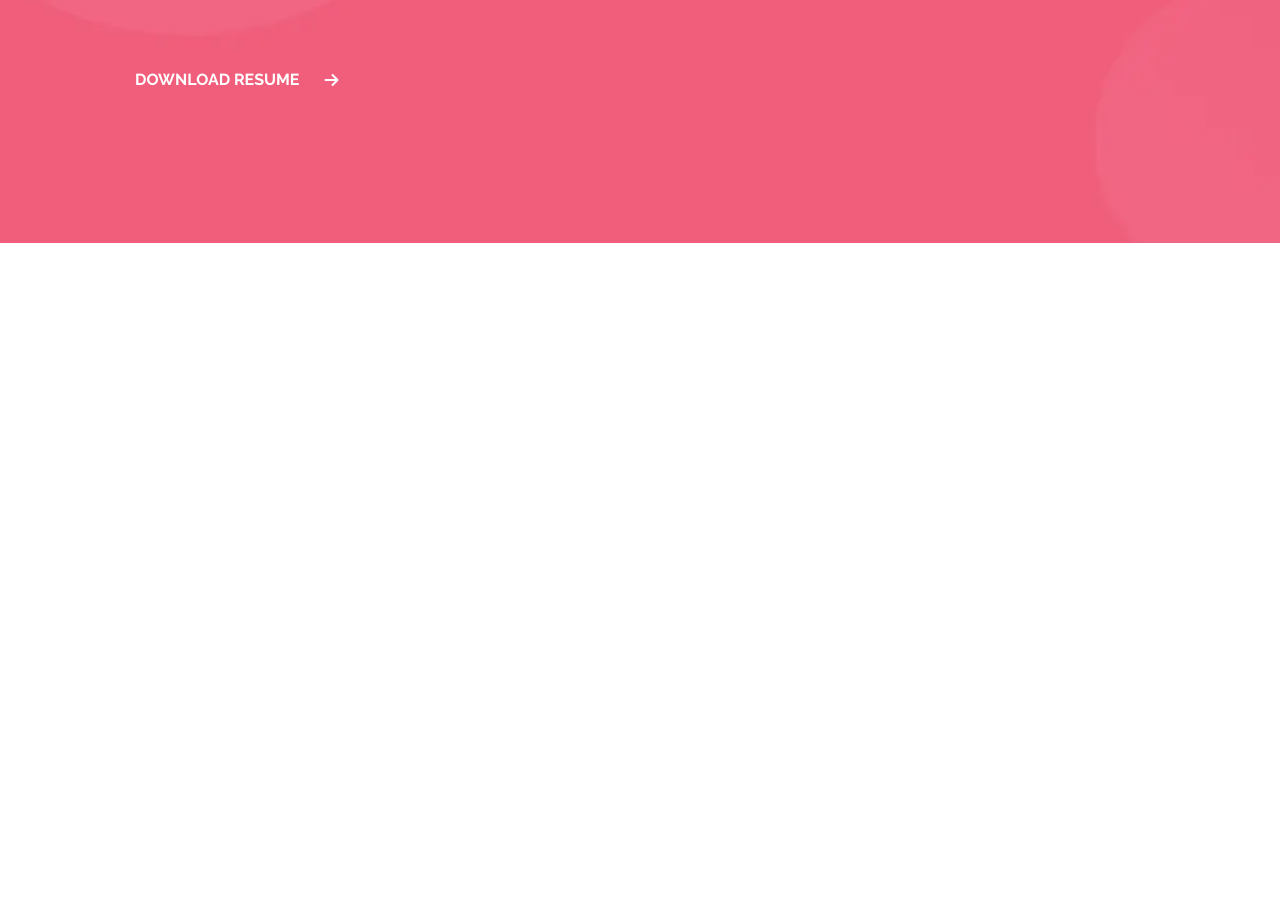
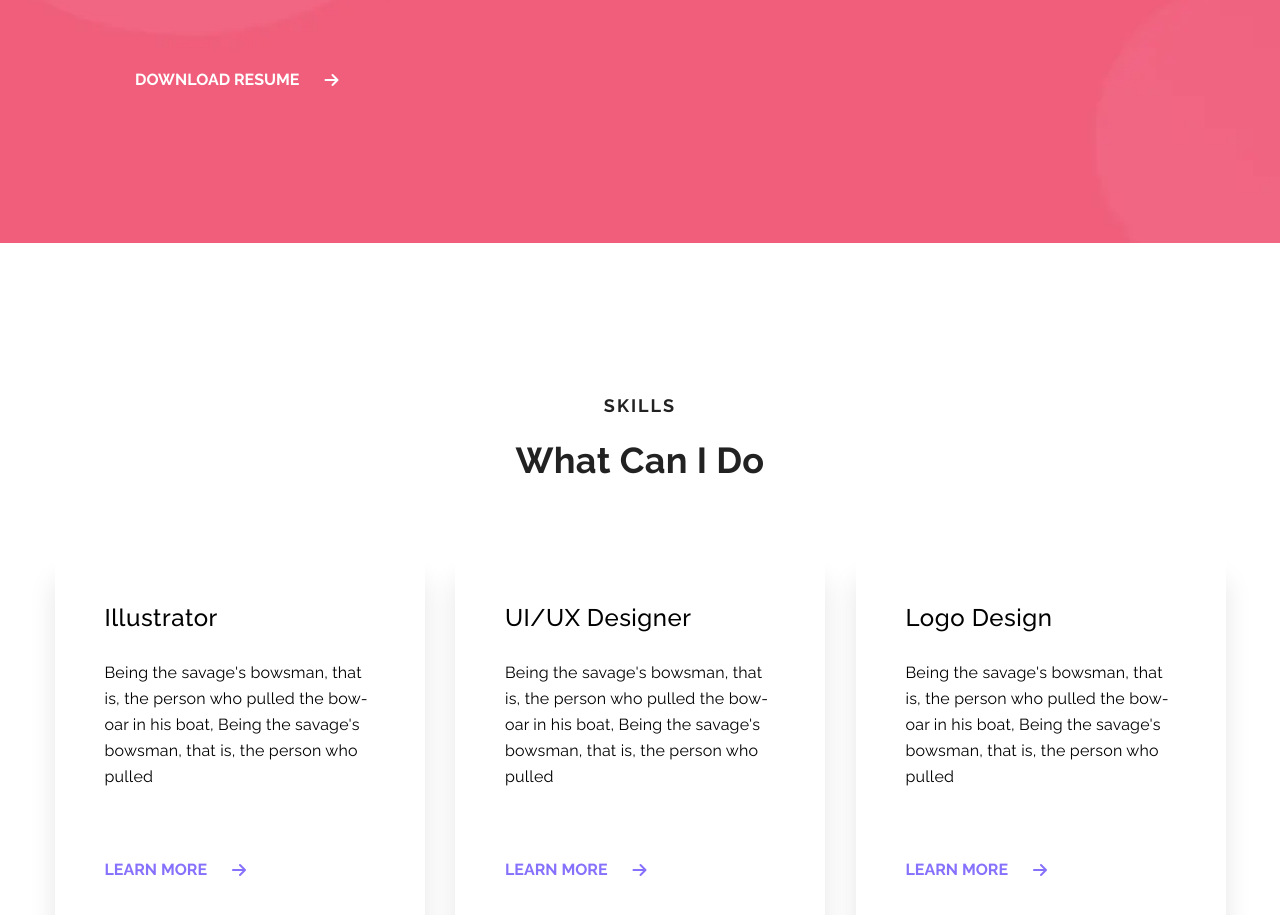
Before and after one commit to arafatYasir/MERN-Project-5, a plain HTML site: page index.html in a window 1280 px wide. Shown: the part 1309-2224 px from the top of the page. Before the commit the page ends 1552 px from the top, so only its background shows below. Drawn offline with Linux system fonts and the light colour scheme.

Commit message:
Skills section added

```diff
--- a/css/style.css
+++ b/css/style.css
@@ -214,3 +214,91 @@ nav .wrapper {
     font-weight: 700;
     line-height: 26px;
 }
+
+/* ----Skills Section---- */
+#skills {
+    padding-top: 150px;
+}
+
+.skills-wrapper {
+    display: grid;
+    grid-template-columns: repeat(3, 370px);
+    justify-content: space-between;
+}
+
+#skills .section-name {
+    color: #222;
+    text-align: center;
+    font-family: "Raleway", sans-serif;
+    font-size: 18px;
+    font-weight: 700;
+    line-height: 26px;
+    letter-spacing: 2px;
+}
+
+#skills .title {
+    color: #222;
+    text-align: center;
+    font-family: "Raleway", sans-serif;
+    font-size: 36px;
+    font-weight: 700;
+    letter-spacing: 0.3px;
+    margin-top: 20px;
+    margin-bottom: 70px;
+}
+
+#skills .skill {
+    width: 370px;
+    padding: 50px 50px 36px 50px;
+    box-shadow: 0px 30px 25px 0px rgba(0, 0, 0, 0.10);
+    transition: all 0.4s;
+}
+
+#skills .skill:hover {
+    background: url("../images/skill_hover.webp");
+    background-repeat: no-repeat;
+    background-size: cover;
+}
+
+#skills .skill .skill-name {
+    font-family: "Raleway", sans-serif;
+    font-size: 24px;
+    font-weight: 500;
+    line-height: 34px;
+    letter-spacing: 0.5px;
+}
+
+#skills .skill:hover .skill-name {
+    color: #fff;
+}
+
+#skills .skill .skill-description {
+    width: 270px;
+    font-family: "Raleway", sans-serif;
+    font-size: 16px;
+    font-weight: 400;
+    line-height: 26px;
+    letter-spacing: 0.2px;
+    margin-top: 25px;
+    margin-bottom: 40px;
+}
+
+#skills .skill:hover .skill-description {
+    color: #fff;
+
+}
+
+#skills .skill .btn a {
+    color: #8671FC;
+    font-family: "Raleway", sans-serif;
+    font-size: 16px;
+    font-weight: 700;
+    display: flex;
+    gap: 25px;
+    align-items: center;
+    margin-top: 70px;
+}
+
+#skills .skill:hover .btn a {
+    color: #fff;
+}
--- a/index.html
+++ b/index.html
@@ -98,6 +98,46 @@
                 </div>
             </div>
         </section>
+
+        <!-- Skills Section -->
+        <section id="skills">
+            <div class="container">
+                <h4 class="section-name">SKILLS</h4>
+                <h2 class="title">What Can I Do</h2>
+
+                <div class="skills-wrapper">
+                    <!-- Skill - 1 -->
+                    <div class="skill">
+                        <h3 class="skill-name">Illustrator</h3>
+                        <p class="skill-description">Being the savage's bowsman, that is, the person who pulled the
+                            bow-oar in his boat, Being the savage's bowsman, that is, the person who pulled</p>
+                        <div class="btn">
+                            <a href="#"><span>LEARN MORE</span> <i class="fa-solid fa-arrow-right"></i></a>
+                        </div>
+                    </div>
+
+                    <!-- Skill - 2 -->
+                    <div class="skill">
+                        <h3 class="skill-name">UI/UX Designer</h3>
+                        <p class="skill-description">Being the savage's bowsman, that is, the person who pulled the
+                            bow-oar in his boat, Being the savage's bowsman, that is, the person who pulled</p>
+                        <div class="btn">
+                            <a href="#"><span>LEARN MORE</span> <i class="fa-solid fa-arrow-right"></i></a>
+                        </div>
+                    </div>
+
+                    <!-- Skill - 3 -->
+                    <div class="skill">
+                        <h3 class="skill-name">Logo Design</h3>
+                        <p class="skill-description">Being the savage's bowsman, that is, the person who pulled the
+                            bow-oar in his boat, Being the savage's bowsman, that is, the person who pulled</p>
+                        <div class="btn">
+                            <a href="#"><span>LEARN MORE</span> <i class="fa-solid fa-arrow-right"></i></a>
+                        </div>
+                    </div>
+                </div>
+            </div>
+        </section>
     </main>
 </body>
 
```
